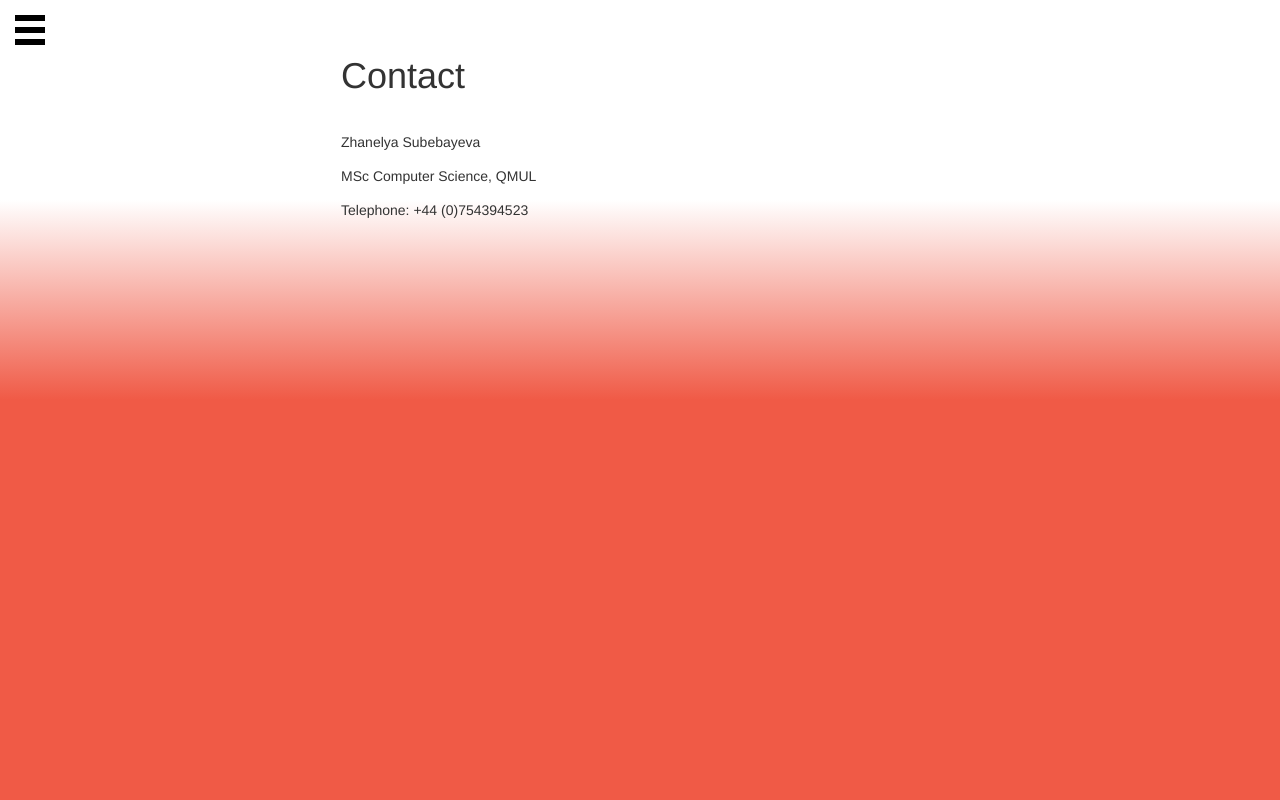
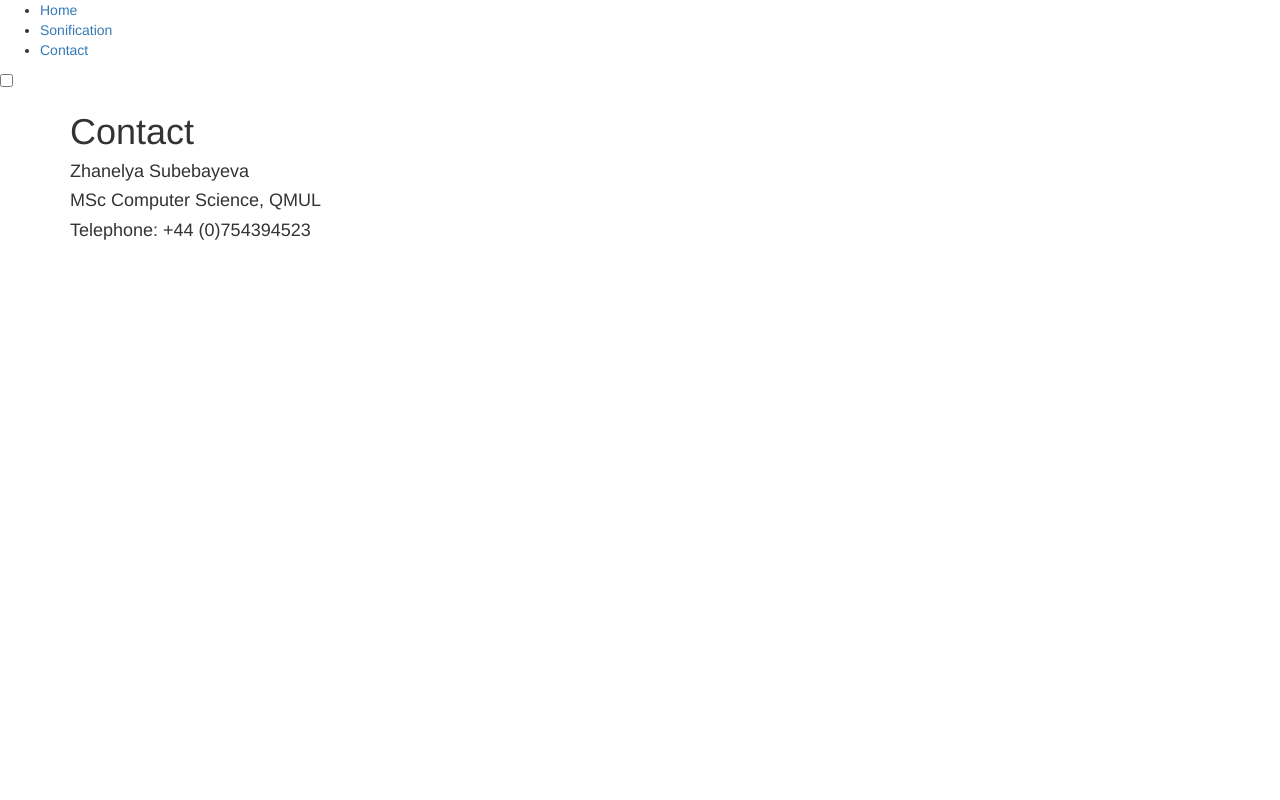
Before and after one commit to Zhanelya/OnlineSonificationTool, a PHP site: page /contact.php in a window 1280 px wide. Run offline with PHP 8.4, Linux system fonts and the light colour scheme.

Commit message:
Altered layout

```diff
--- a/source/contact.php
+++ b/source/contact.php
@@ -1,8 +1,8 @@
 <?php require_once 'header.php';?>
     <div class="container fluid">
         <h1>Contact</h1>
-        <p>Zhanelya Subebayeva </p>
-        <p>MSc Computer Science, QMUL</p>
-        <p>Telephone: +44 (0)754394523</p>
+        <h4>Zhanelya Subebayeva </h4>
+        <h4>MSc Computer Science, QMUL</h4>
+        <h4>Telephone: +44 (0)754394523</h4>
     </div>
 <?php require_once 'footer.php';?>
--- a/source/header.php
+++ b/source/header.php
@@ -5,13 +5,13 @@
         <meta name="author" content="Zhanelya Subebayeva">
         <meta name="description" content="Online tool for exploration of data sonification techniques">
         <link rel="stylesheet" href="https://maxcdn.bootstrapcdn.com/bootstrap/3.3.2/css/bootstrap.min.css">
-        <link type="text/css" rel="stylesheet" href="css/main.css">
+        <!--<link type="text/css" rel="stylesheet" href="css/main.css">-->
         <title></title>
     </head>
     <body>
         <nav>
             <ul>
-                <li class="nav-item"><a href="/">Home</a></li>
+                <li class="nav-item"><a href="index.php">Home</a></li>
                 <li class="nav-item"><a href="sonification.php">Sonification</a></li>
                 <li class="nav-item"><a href="contact.php">Contact</a></li>
             </ul>
```
